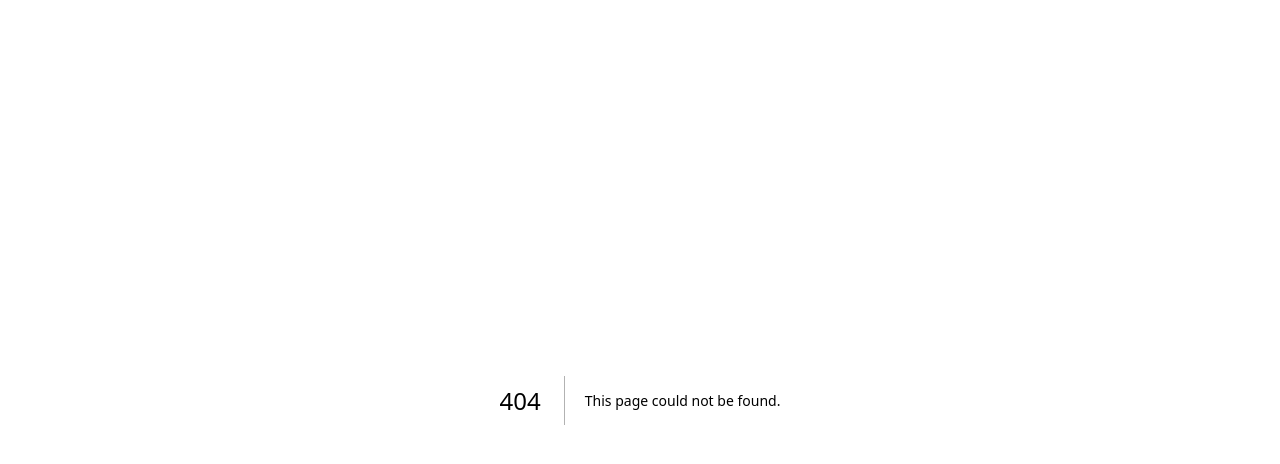
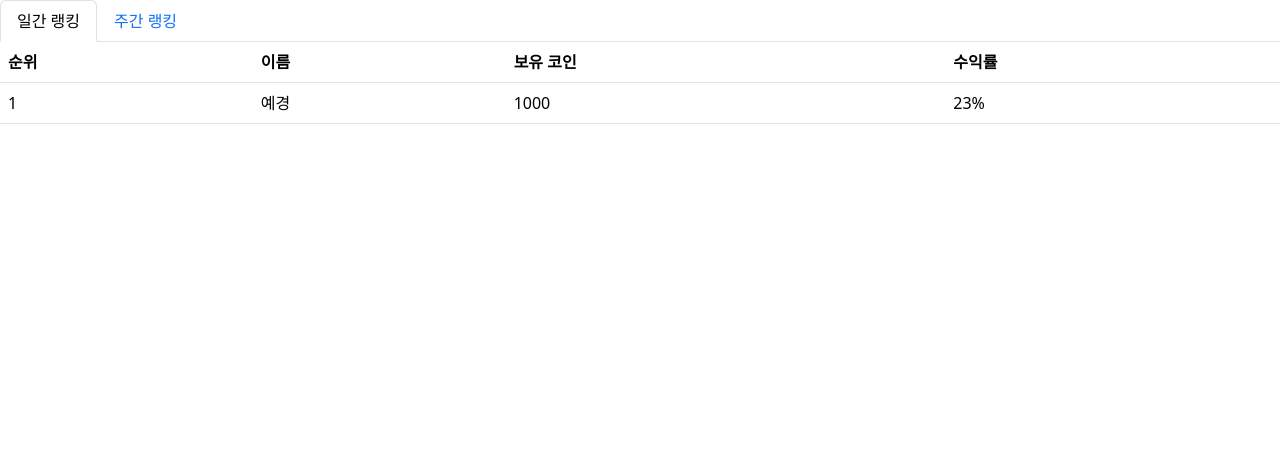
Before and after one commit to Mark-Twain-2025/client, a Next.js app: page /ranking in a window 1280 px wide. Before the commit this address had no page. Shown: the top 464 px of the page. Built offline with nearby package versions, Linux system fonts and the light colour scheme.

Commit message:
복구시도

```diff
--- a/package.json
+++ b/package.json
@@ -9,8 +9,10 @@
     "lint": "next lint"
   },
   "dependencies": {
+    "bootstrap": "^5.3.7",
     "next": "15.3.4",
     "react": "^19.0.0",
+    "react-bootstrap": "^2.10.10",
     "react-dom": "^19.0.0",
     "react-icons": "^5.5.0"
   },
--- a/src/app/(ex)/ex_popup/page.tsx
+++ b/src/app/(ex)/ex_popup/page.tsx
@@ -8,8 +8,8 @@ export default function ExamplePopup() {
 
   return (
     <div className="container mt-4">
-      {/* 팝업 모달
-      <PopupClient /> */}
+      {/* 팝업 모달 */}
+      {/* <PopupClient /> */}
       <Navbar />
     </div>
   );
--- /dev/null
+++ b/src/app/(main)/ranking/page.tsx
@@ -0,0 +1,21 @@
+"use client";
+import DailyRank from "@/components/Ranking/DailyRank";
+import WeeklyRank from "@/components/Ranking/WeeklyRank";
+import WeeklyTop from "@/components/Ranking/WeeklyTop";
+import React from "react";
+import { Col, Tab, Tabs } from "react-bootstrap";
+export default function ExamplePopup() {
+  return (
+    <div>
+      <Tabs defaultActiveKey="daily" id="ranking-tabs">
+        <Tab eventKey="daily" title="일간 랭킹">
+          <DailyRank />
+        </Tab>
+        <Tab eventKey="weekly" title="주간 랭킹">
+          <WeeklyTop />
+          <WeeklyRank />
+        </Tab>
+      </Tabs>
+    </div>
+  );
+}
--- a/src/app/layout.tsx
+++ b/src/app/layout.tsx
@@ -2,6 +2,7 @@
 import type { Metadata } from "next";
 import { Geist, Geist_Mono } from "next/font/google";
 import "./globals.css";
+import "bootstrap/dist/css/bootstrap.min.css";
 
 const geistSans = Geist({
   variable: "--font-geist-sans",
--- /dev/null
+++ b/src/components/Ranking/DailyRank.tsx
@@ -0,0 +1,26 @@
+"use client";
+import React from "react";
+import Table from "react-bootstrap/Table";
+
+export default function DailyRank() {
+  return (
+    <Table>
+      <thead>
+        <tr>
+          <th>순위</th>
+          <th>이름</th>
+          <th>보유 코인</th>
+          <th>수익률</th>
+        </tr>
+      </thead>
+      <tbody>
+        <tr>
+          <td>1</td>
+          <td>예경</td>
+          <td>1000</td>
+          <td>23%</td>
+        </tr>
+      </tbody>
+    </Table>
+  );
+}
--- /dev/null
+++ b/src/components/Ranking/WeeklyRank.tsx
@@ -0,0 +1,31 @@
+"use client";
+import React from "react";
+import Table from "react-bootstrap/Table";
+import { Card } from "react-bootstrap";
+
+export default function WeeklyRank() {
+  return (
+    <div>
+      <Card style={{ width: "18rem", padding: "2rem", borderRadius: "20px" }}>
+        <Table>
+          <thead>
+            <tr>
+              <th>순위</th>
+              <th>이름</th>
+              <th>보유 코인</th>
+              <th>수익률</th>
+            </tr>
+          </thead>
+          <tbody>
+            <tr>
+              <td>1</td>
+              <td>지연</td>
+              <td>2000</td>
+              <td>43%</td>
+            </tr>
+          </tbody>
+        </Table>
+      </Card>
+    </div>
+  );
+}
--- /dev/null
+++ b/src/components/Ranking/WeeklyTop.tsx
@@ -0,0 +1,18 @@
+"use client";
+import React from "react";
+import { Card } from "react-bootstrap";
+
+export default function WeeklyTop() {
+  return (
+    <div
+      style={{
+        width: "18rem",
+        padding: "2rem",
+        textAlign: "center",
+      }}
+    >
+      WeeklyTop <br />
+      (Contents)
+    </div>
+  );
+}
```
Also changed, not shown: 1 other file (tests, documents, lock files or other folders).
